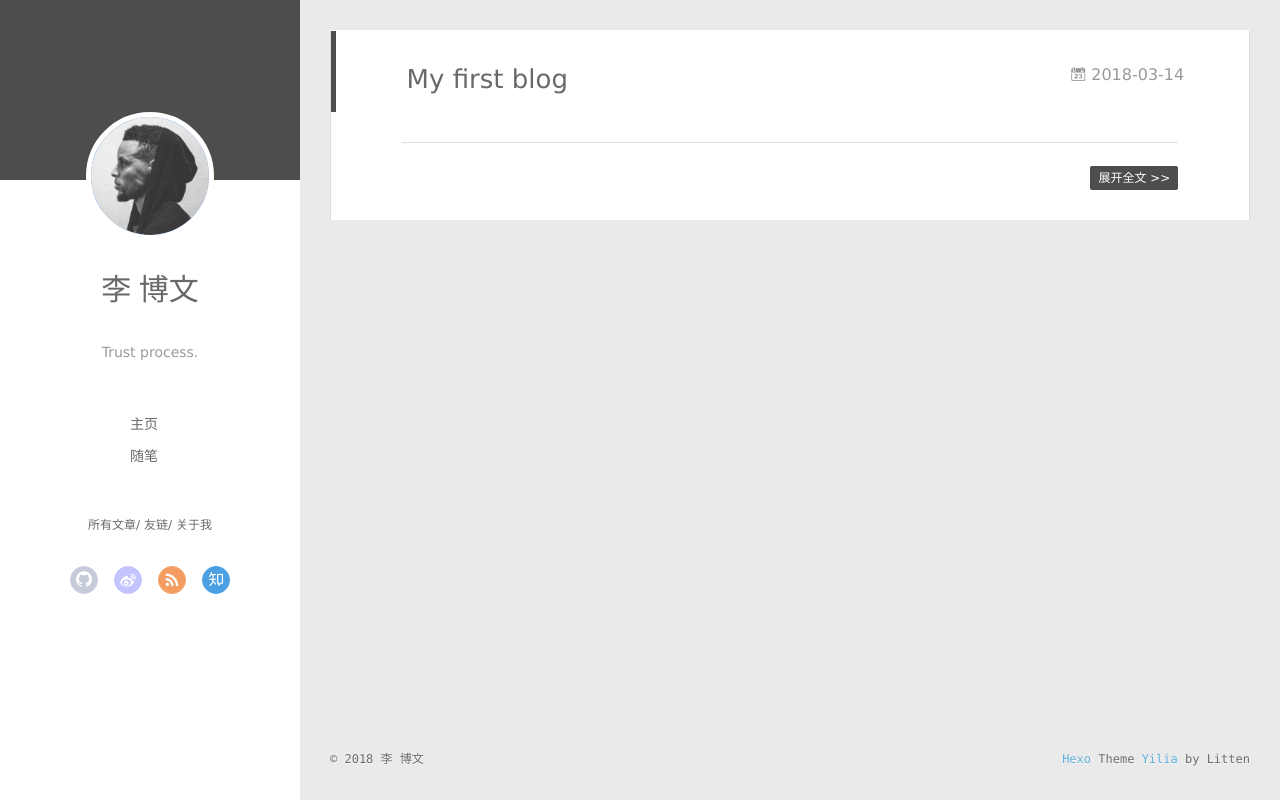
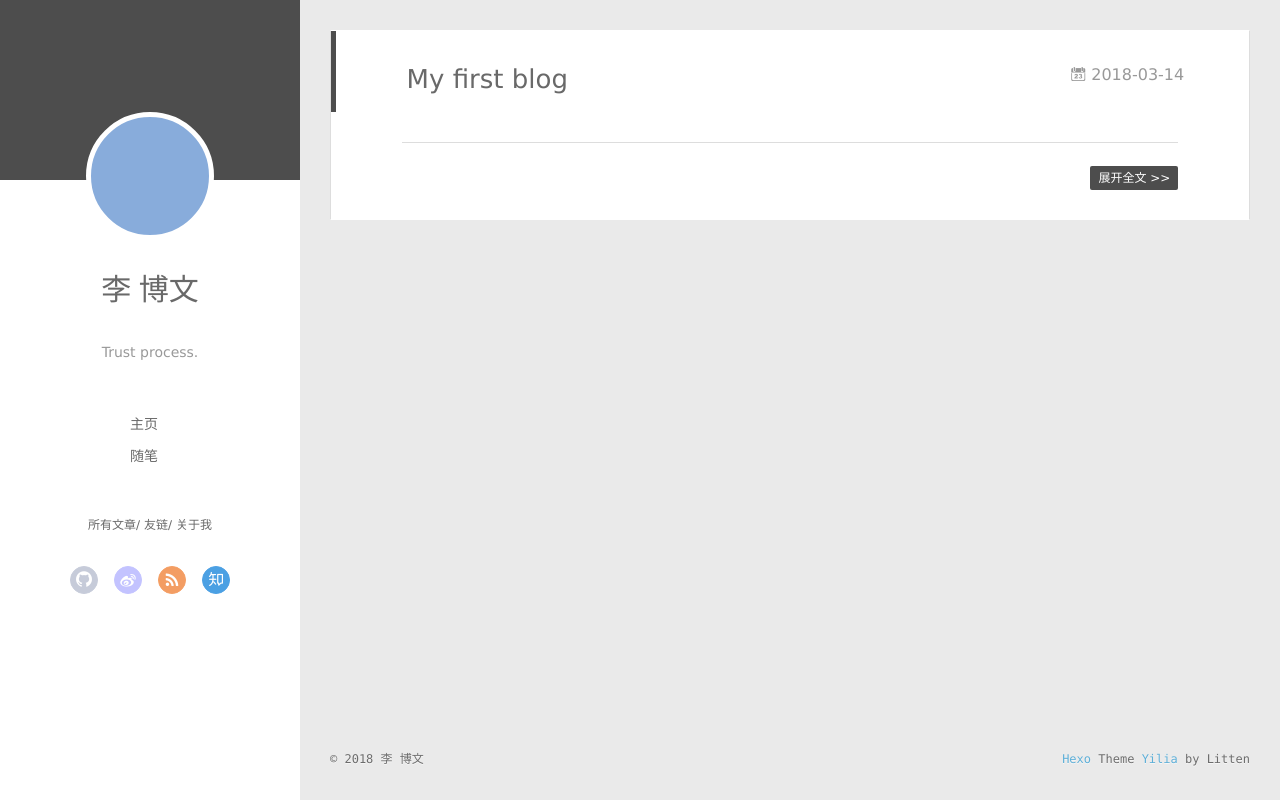
Before and after one commit to Reaper622/Reaper622.github.io, a plain HTML site: page index.html in a window 1280 px wide. Drawn offline with Linux system fonts and the light colour scheme; no server answers.

Commit message:
Site updated: 2018-03-15 11:37:03

```diff
--- a/index.html
+++ b/index.html
@@ -43,7 +43,7 @@
 <div class="intrude-less">
 	<header id="header" class="inner">
 		<a href="/" class="profilepic">
-			<img src="img/curry.jpg" class="js-avatar">
+			<img src="" class="js-avatar">
 		</a>
 		<hgroup>
 		  <h1 class="header-author"><a href="/">李 博文</a></h1>
```
Also changed, not shown: img/curry.JPG (deleted).
